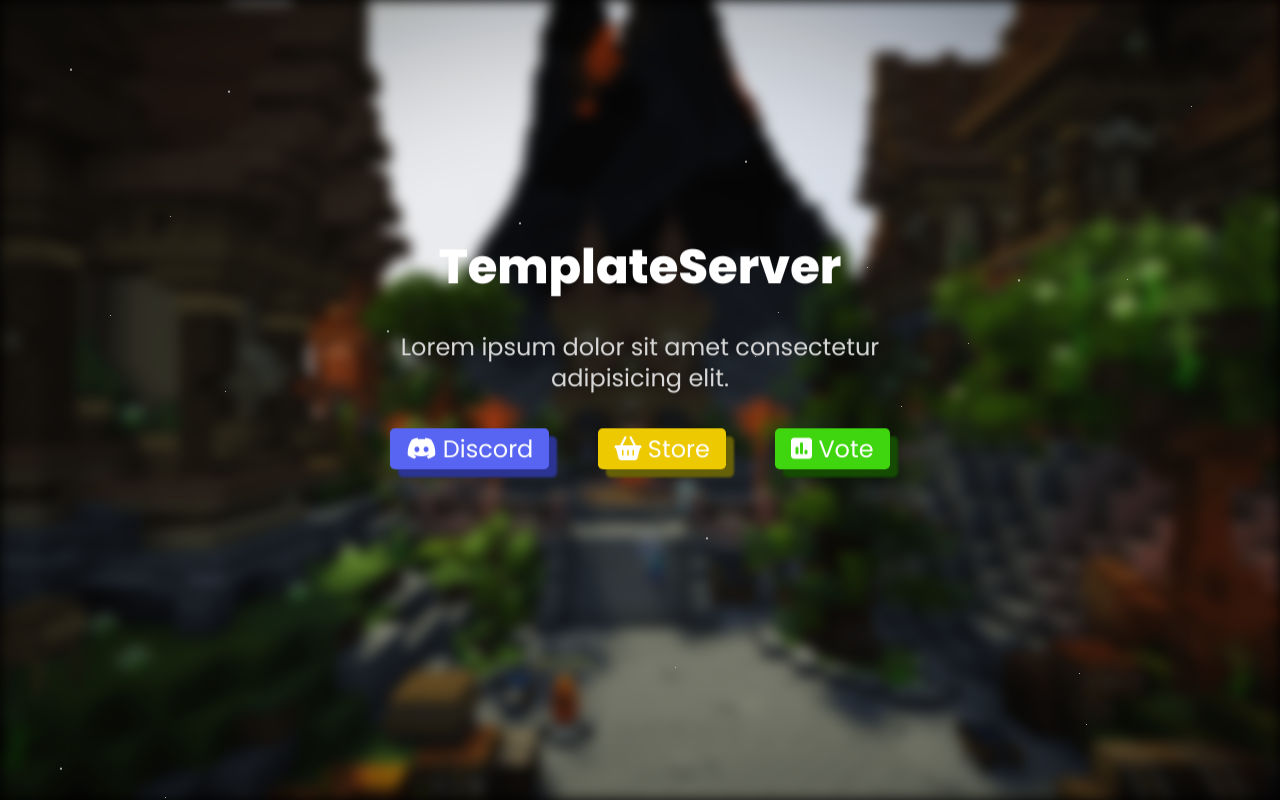
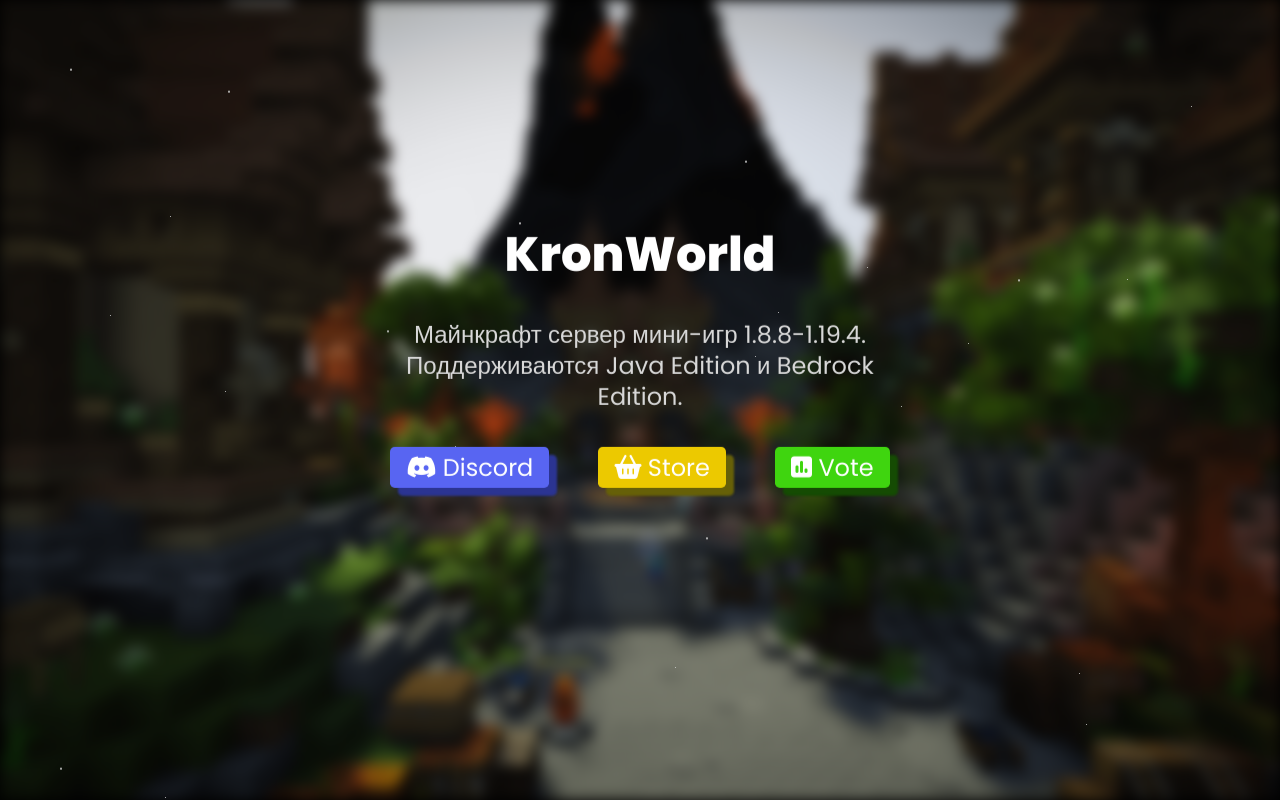
Before and after one commit to LotsOfGamesMCPE/KronWorld, a plain HTML site: page index.html in a window 1280 px wide. Drawn offline with nearby package versions, Linux system fonts and the light colour scheme.

Commit message:
Update index.html

```diff
--- a/index.html
+++ b/index.html
@@ -34,8 +34,8 @@
     <!--- Particles -->  <div class="animation-wrapper"> <div class="particle particle-1"></div> <div class="particle particle-2"></div> <div class="particle particle-3"></div> <div class="particle particle-4"></div> </div>
     <div class="center">
         <div class="animate__animated animate__jackInTheBox">
-            <h1>TemplateServer</h1> <!--- Server Name -->
-            <p>Lorem ipsum dolor sit amet consectetur adipisicing elit.</p> <!--- Description -->
+            <h1>KronWorld</h1> <!--- Server Name -->
+            <p>Майнкрафт сервер мини-игр 1.8.8-1.19.4. Поддерживаются Java Edition и Bedrock Edition.</p> <!--- Description -->
             <div class="animate__animated animate__bounceIn animate__delay-1s">
                 <a href="#"><button class="btn1"><i class="fab fa-discord"></i> Discord</button></a>
                 <a href="#"><button class="btn2"><i class="fas fa-shopping-basket"></i> Store</button></a>
```
